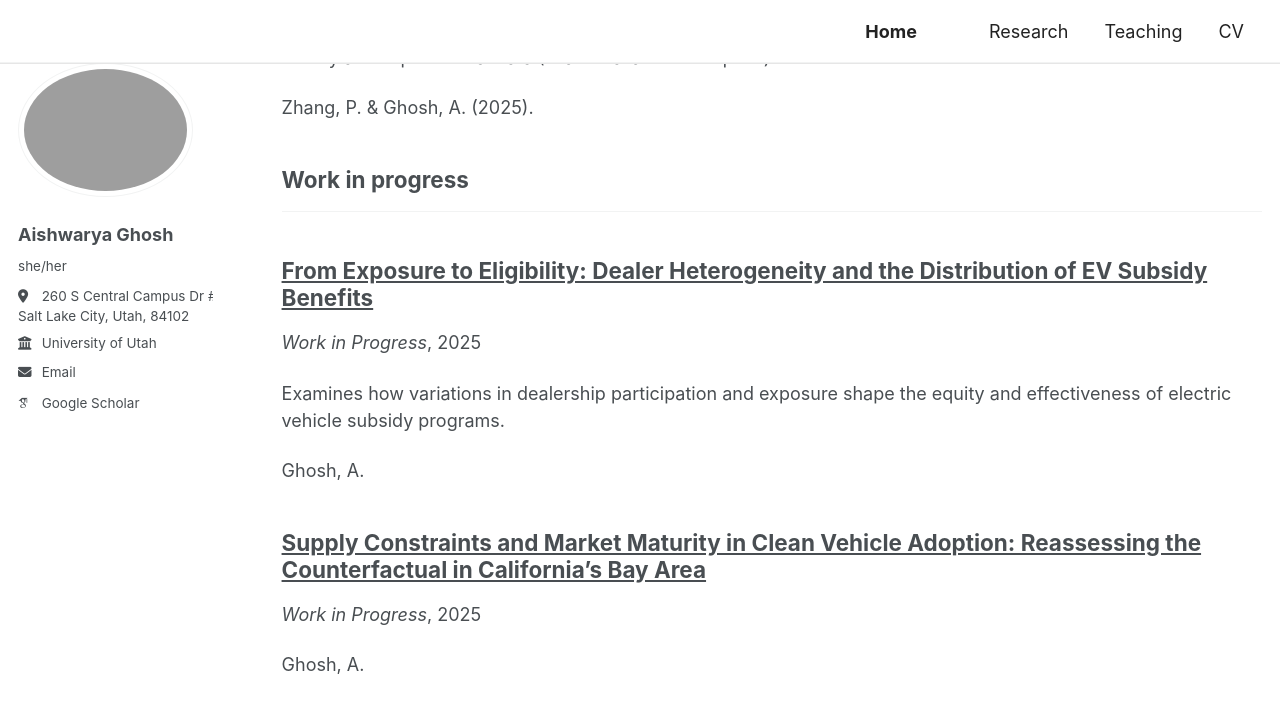
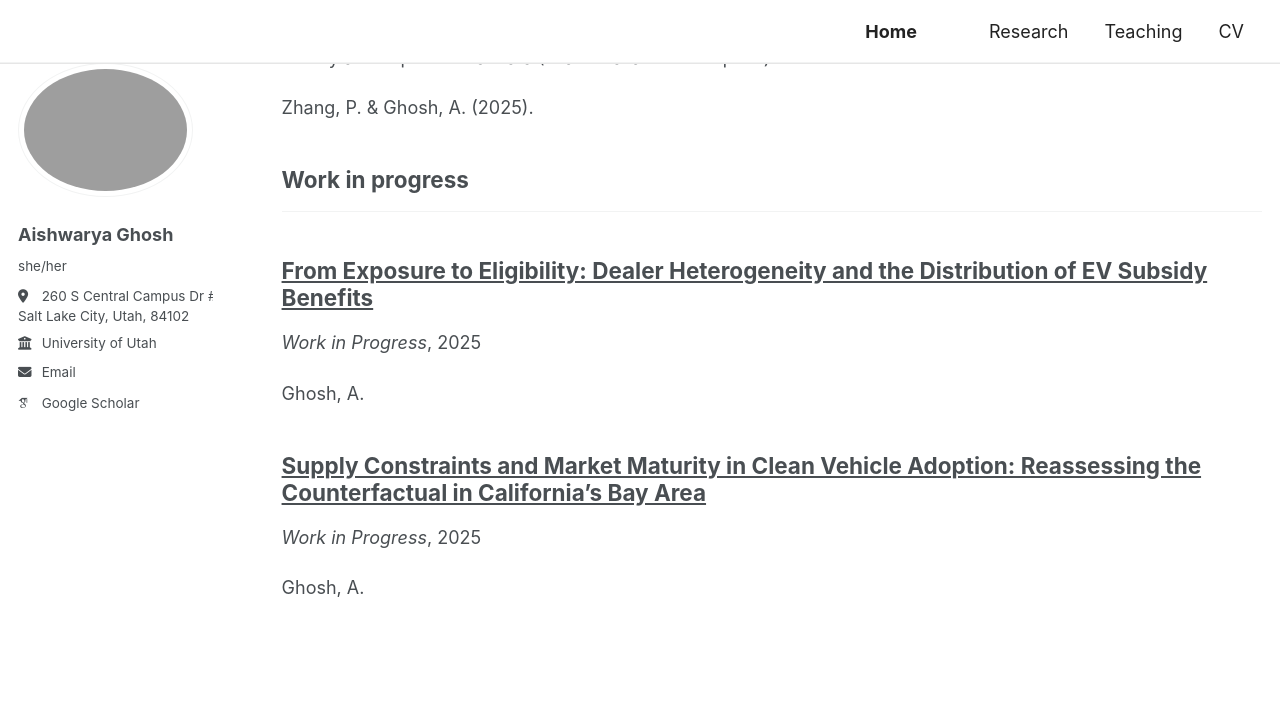
Before and after one commit to ghoshash1/ghoshash1.github.io, a Jekyll site: the page built from _pages/research.html, in a window 1280 px wide and 900 px high, scrolled down 1303 px. Shown: the top 713 px of the window. Built offline with Jekyll 4.4.1, drawn with Linux system fonts in a browser that asks for light colours; some web fonts are replaced.

Commit message:
Update 2025-06-10-ev-dealer-heterogeneity.md

```diff
--- a/_publications/2025-06-10-ev-dealer-heterogeneity.md
+++ b/_publications/2025-06-10-ev-dealer-heterogeneity.md
@@ -3,7 +3,6 @@ title: "From Exposure to Eligibility: Dealer Heterogeneity and the Distribution
 collection: publications
 category: wip
 date: 2025-06-10
-excerpt: "Examines how variations in dealership participation and exposure shape the equity and effectiveness of electric vehicle subsidy programs."
 venue: "Work in Progress"
 paperurl: ""
 citation: "Ghosh, A."
```
